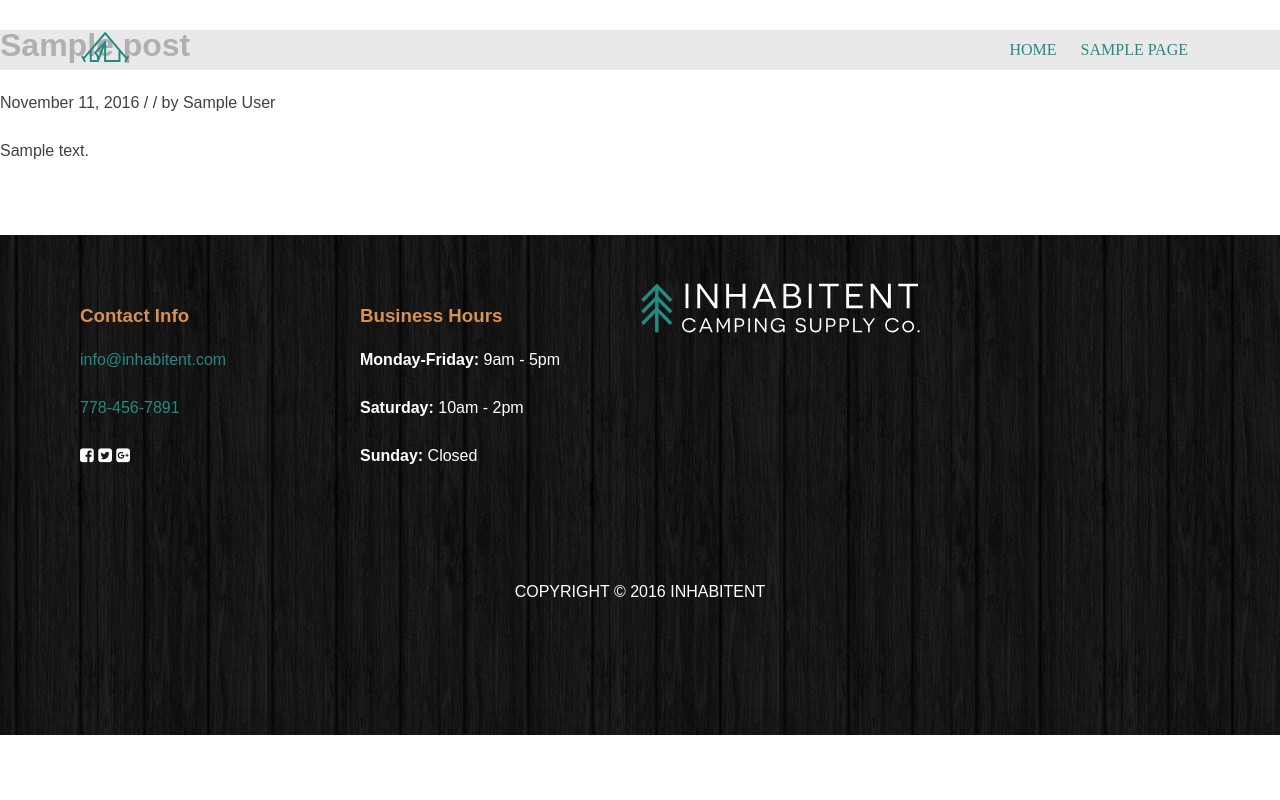
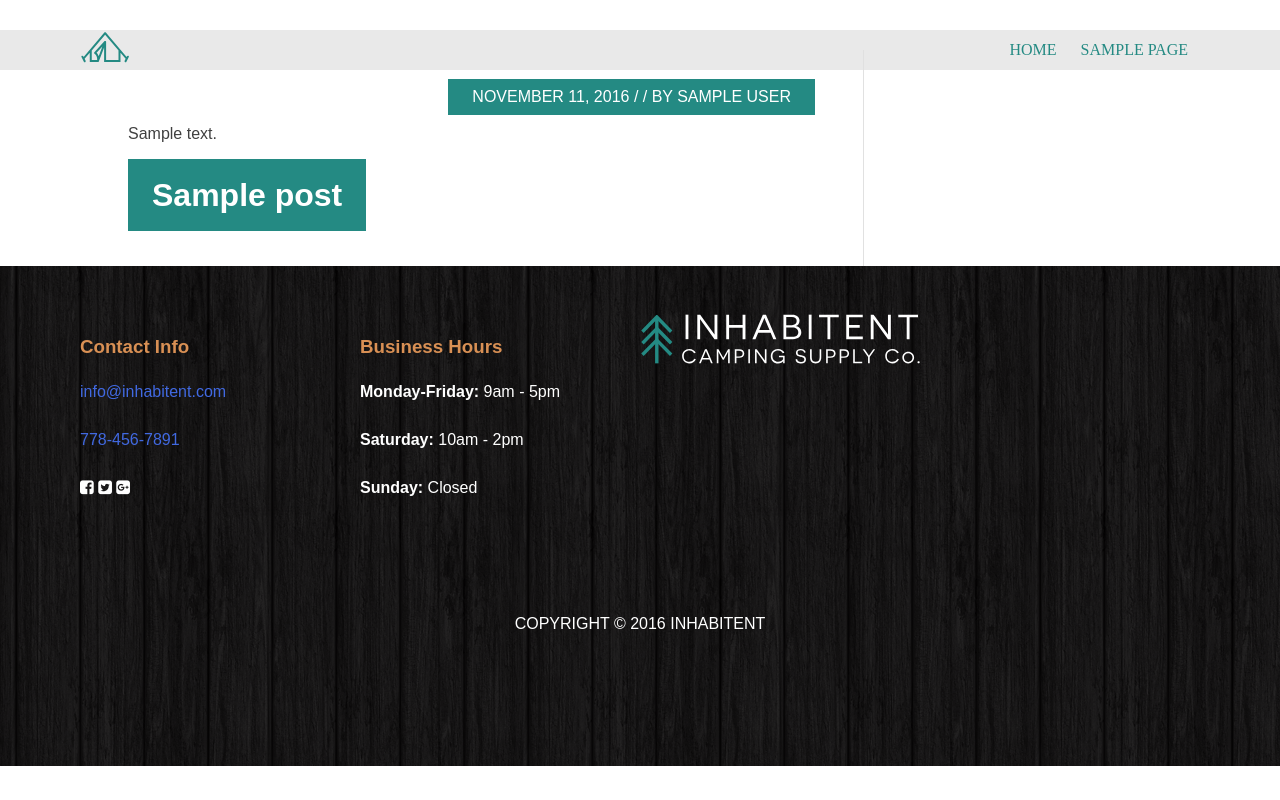
Before and after one commit to HaninMustafa/Inhabitent-Co.-Site, a WordPress theme: template themes/inhabitenttheme/single.php in a window 1280 px wide. Run offline with PHP 8.4 and a stand-in for WordPress, Linux system fonts and the light colour scheme; the site name, menu and one post (Sample post) are stand-ins, and other content is empty; some libraries are stand-ins or nearby versions; some web fonts are replaced.

Commit message:
single post mach same classes with same desgin

```diff
--- a/themes/inhabitenttheme/sass/_content.scss
+++ b/themes/inhabitenttheme/sass/_content.scss
@@ -76,6 +76,7 @@
 	position: relative;
 }
 .entry-title-journal {
+	color: white;
 position: absolute;
 	left:0;
 	margin-top: 2.3rem;
--- /dev/null
+++ b/themes/inhabitenttheme/sass/_single.scss
@@ -0,0 +1,3 @@
+.comments-link a {
+  color: white;
+}
--- a/themes/inhabitenttheme/sass/_widgets.scss
+++ b/themes/inhabitenttheme/sass/_widgets.scss
@@ -37,13 +37,12 @@
 	text-transform: uppercase;
 }
 
-a {
-	color: #248a83;
-	text-decoration: none;
-}
 
 .widget {
 	margin-bottom: 4rem;
+	a {
+		color: #248a83;
+	}
 	ul {
 		padding-left: 0;
 		margin-left: 0;
@@ -52,3 +51,7 @@ a {
 .day-of-week {
 	font-weight: 700;
 }
+a {
+
+	text-decoration: none;
+}
--- a/themes/inhabitenttheme/sass/style.scss
+++ b/themes/inhabitenttheme/sass/style.scss
@@ -66,3 +66,4 @@ Nicolas Gallagher and Jonathan Neal http://necolas.github.com/normalize.css/
 @import "header";
 @import "footer";
 @import "about";
+@import "single";
--- a/themes/inhabitenttheme/single.php
+++ b/themes/inhabitenttheme/single.php
@@ -6,8 +6,8 @@
  */
 
 get_header(); ?>
-
-	<div id="primary" class="content-area">
+<div class="journal-page">
+	<div id="primary" class="content-area journal-area">
 		<main id="main" class="site-main" role="main">
 
 		<?php while ( have_posts() ) : the_post(); ?>
@@ -28,4 +28,5 @@ get_header(); ?>
 	</div><!-- #primary -->
 
 <?php get_sidebar(); ?>
+</div>
 <?php get_footer(); ?>
--- a/themes/inhabitenttheme/style.css
+++ b/themes/inhabitenttheme/style.css
@@ -610,18 +610,19 @@ a {
   font-size: 1.5rem;
   text-transform: uppercase; }
 
-a {
-  color: #248a83;
-  text-decoration: none; }
-
 .widget {
   margin-bottom: 4rem; }
+  .widget a {
+    color: #248a83; }
   .widget ul {
     padding-left: 0;
     margin-left: 0; }
 
 .day-of-week {
   font-weight: 700; }
+
+a {
+  text-decoration: none; }
 
 /*--------------------------------------------------------------
 # Content
@@ -689,6 +690,7 @@ a {
   position: relative; }
 
 .entry-title-journal {
+  color: white;
   position: absolute;
   left: 0;
   margin-top: 2.3rem;
@@ -994,3 +996,6 @@ h2 {
   width: 800px;
   margin: 0 auto;
   text-align: center; }
+
+.comments-link a {
+  color: white; }
--- a/themes/inhabitenttheme/template-parts/content-single.php
+++ b/themes/inhabitenttheme/template-parts/content-single.php
@@ -8,14 +8,14 @@
 ?>
 
 <article id="post-<?php the_ID(); ?>" <?php post_class(); ?>>
-	<header class="entry-header">
+	<header class="entry-header-journal">
 		<?php if ( has_post_thumbnail() ) : ?>
 			<?php the_post_thumbnail( 'large' ); ?>
 		<?php endif; ?>
 
-		<?php the_title( '<h1 class="entry-title">', '</h1>' ); ?>
+		<?php the_title( '<h1 class="entry-title-journal">', '</h1>' ); ?>
 
-		<div class="entry-meta">
+		<div class="entry-meta-journal">
 			<?php red_starter_posted_on(); ?> / <?php red_starter_comment_count(); ?> / <?php red_starter_posted_by(); ?>
 		</div><!-- .entry-meta -->
 	</header><!-- .entry-header -->
```
Also changed, not shown: themes/inhabitenttheme/build/css/style.min.css.
